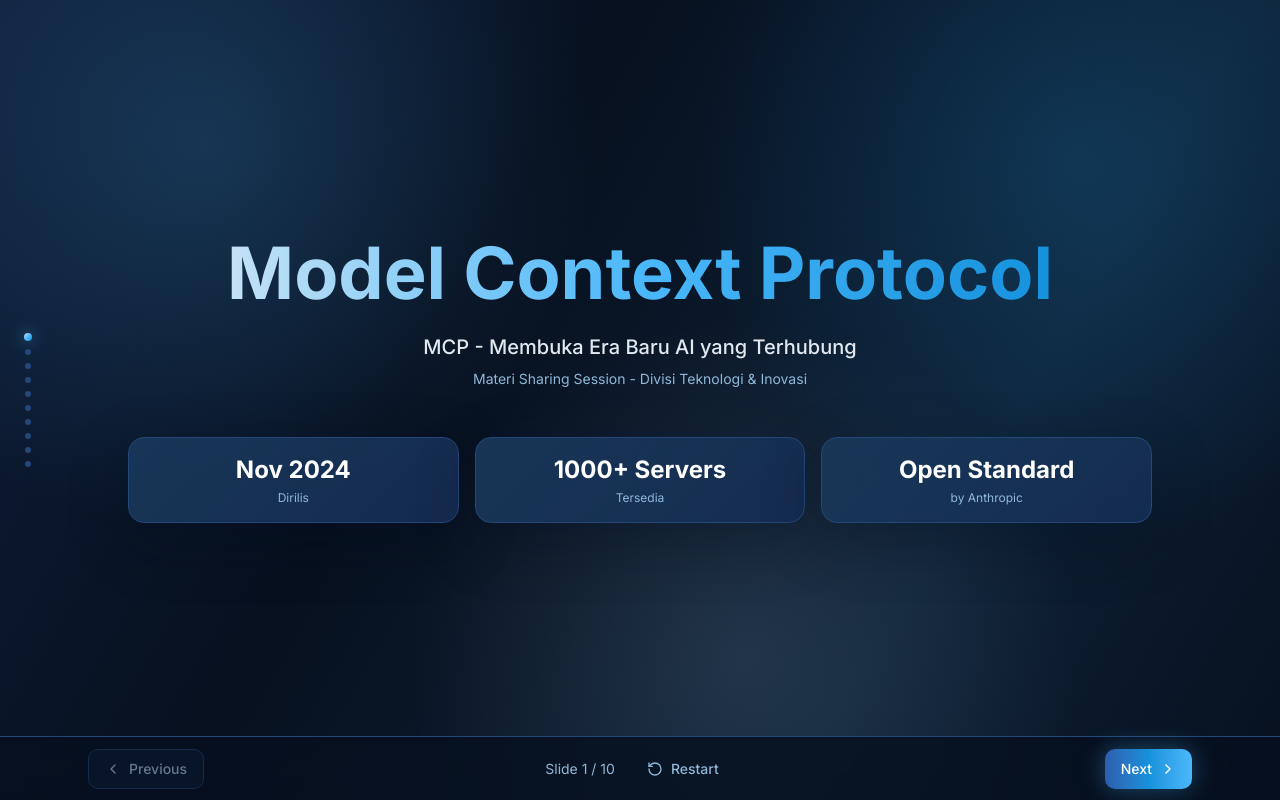
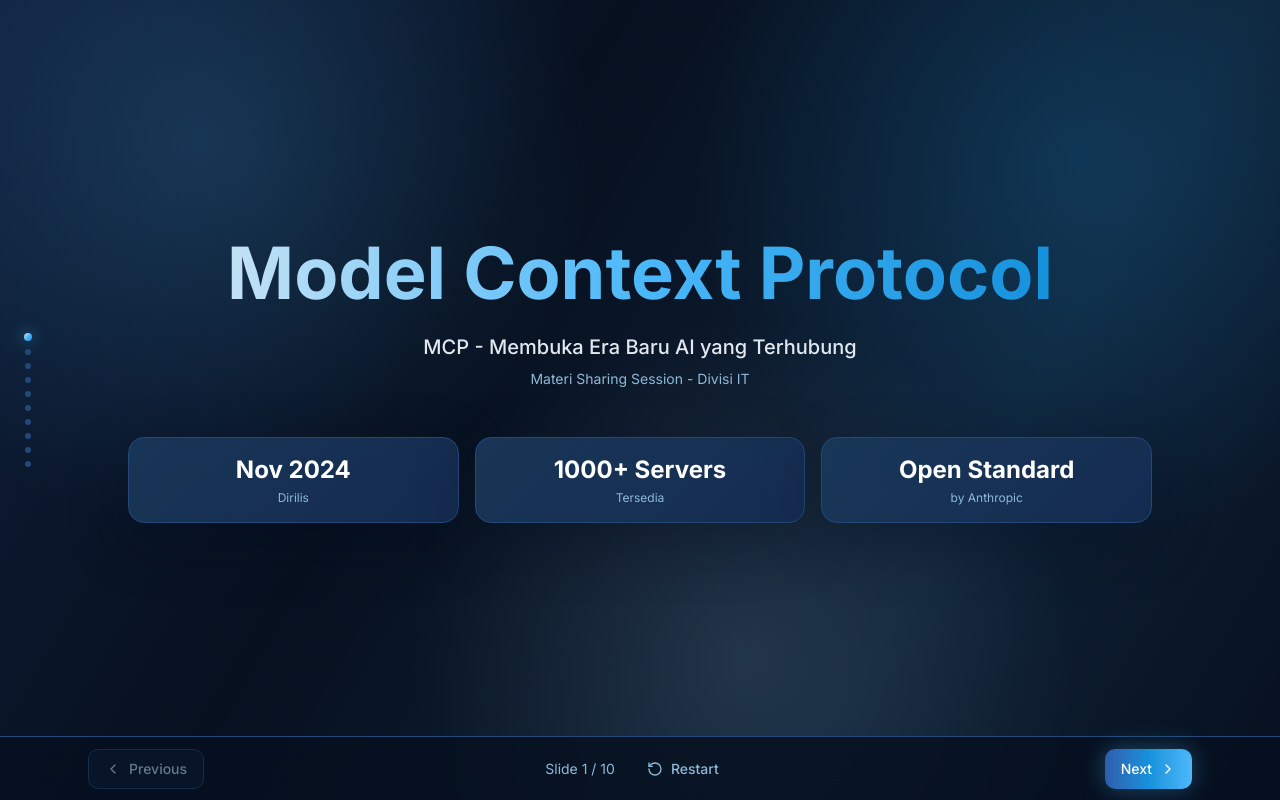
Before and after one commit to Nozel77/mcp-sharing-session, a Next.js app: page / in a window 1280 px wide. Built offline with nearby package versions, Linux system fonts and the light colour scheme.

Commit message:
Update session division name from "Teknologi & Inovasi" to "IT"

```diff
--- a/components/slides/Slide00Cover.tsx
+++ b/components/slides/Slide00Cover.tsx
@@ -12,7 +12,7 @@
       <div className="mx-auto max-w-5xl text-center">
         <h1 className="gradient-text text-5xl font-bold tracking-normal md:text-7xl">Model Context Protocol</h1>
         <p className="mt-6 text-xl font-medium text-[#e2e8f0]">MCP - Membuka Era Baru AI yang Terhubung</p>
-        <p className="mt-2 text-sm text-[#8fb9d8]">Materi Sharing Session - Divisi Teknologi & Inovasi</p>
+        <p className="mt-2 text-sm text-[#8fb9d8]">Materi Sharing Session - Divisi IT</p>
         <div className="mt-12 grid gap-4 md:grid-cols-3">
           {stats.map(([value, label]) => (
             <div key={value} className="deck-surface rounded-xl border border-[#234879] px-6 py-4">
--- a/lib/presentation/content.ts
+++ b/lib/presentation/content.ts
@@ -128,7 +128,7 @@
   const title = markdown.match(/^#\s+(.+)$/m)?.[1]?.trim() ?? "Model Context Protocol";
   const subtitle =
     markdown.match(/^>\s+(.+)$/m)?.[1]?.replace(/\*/g, "").trim() ??
-    "Materi Sharing Session - Divisi Teknologi & Inovasi";
+    "Materi Sharing Session - Divisi Teknologi & ";
 
   return {
     title,
```
Also changed, not shown: 1 other file (tests, documents, lock files or other folders).
